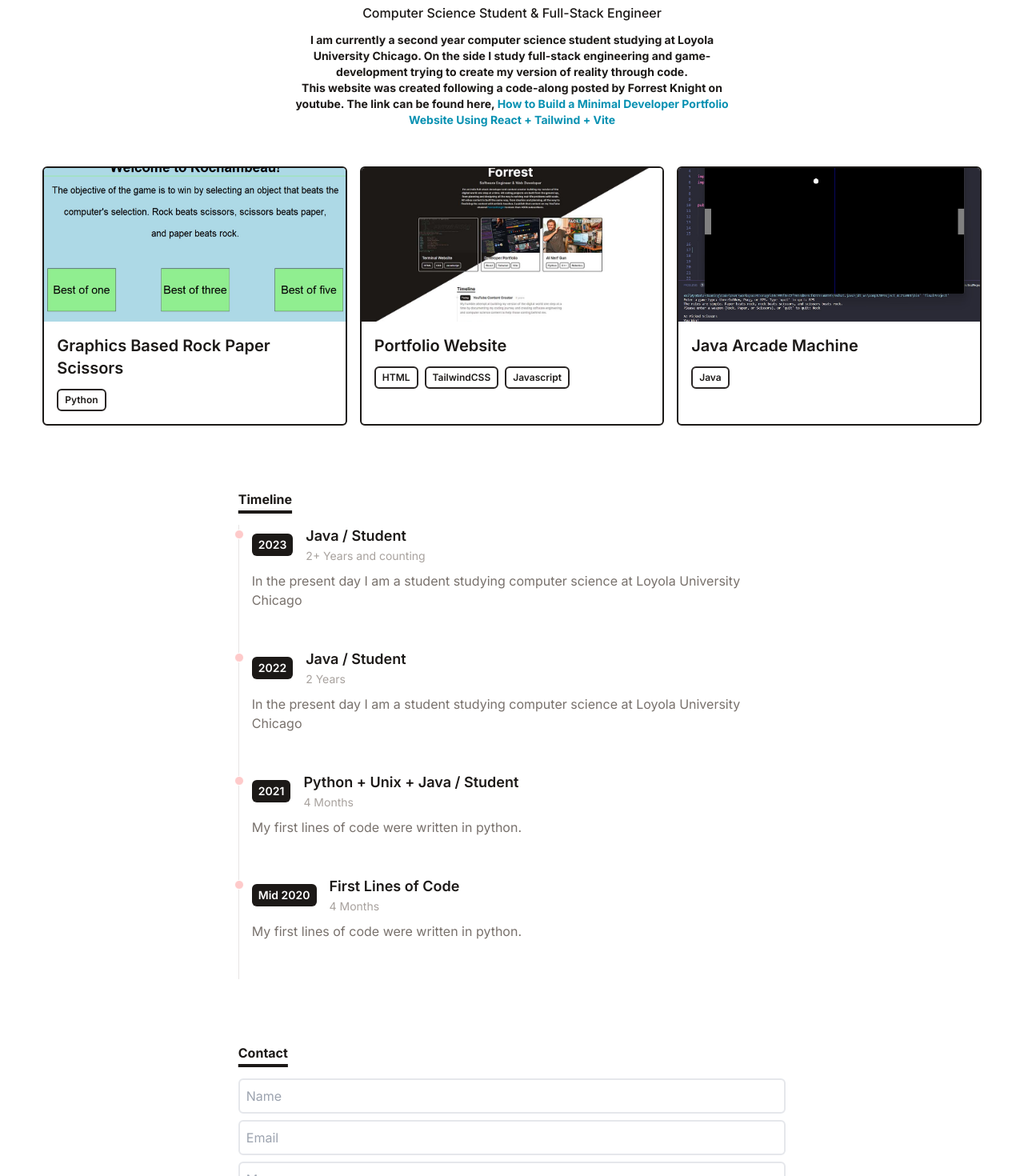
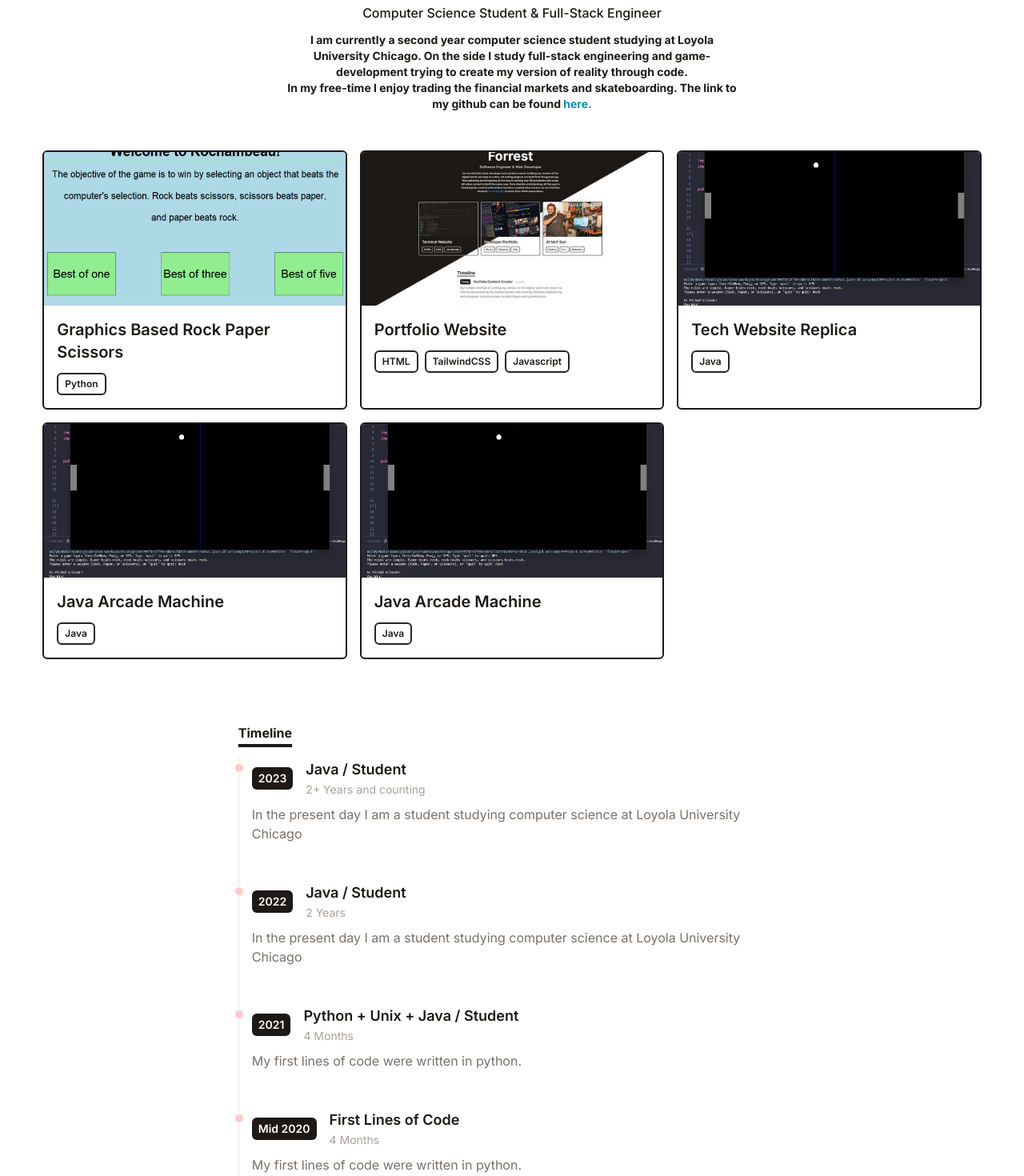
Before and after one commit to maxSimmer/maximilliansimmer.com, a React (Vite) app: page / in a window 1280 px wide. Shown: the part 160-1630 px from the top of the page at 80% size. Built offline with nearby package versions, Linux system fonts and the light colour scheme.

Commit message:
updates for 2023

```diff
--- a/src/components/Intro.jsx
+++ b/src/components/Intro.jsx
@@ -10,13 +10,13 @@ function Intro() {
          mb-6 font-bold">I am currently a second year computer science student
          studying at Loyola University Chicago. On the side I study full-stack engineering
          and game-development trying to create my version of reality through code.
-         <br /> This website was created following a code-along posted by Forrest Knight on youtube.
-         The link can be found here, {' '}
-         <a href="https://www.youtube.com/watch?v=b0pkpcD8Ms4&t=3531s"
+         <br /> In my free-time I enjoy trading the financial markets and skateboarding.
+         The link to my github can be found {' '}
+         <a href="https://github.com/maxSimmer?tab=repositories"
                target="_blank"
                className=" text-cyan-600 hover:underline underline-offset-1 decoration-1 decoration-red-600"
                rel="noreferrer noopener" >
-               How to Build a Minimal Developer Portfolio Website Using React + Tailwind + Vite
+               here.
             </a>{' '}
          </p>
       </div>
--- a/src/components/Timeline.jsx
+++ b/src/components/Timeline.jsx
@@ -7,7 +7,7 @@ function Timeline() {
     return (
         <div className='flex flex-col md:flex-row justify-center my-20 '>
             <div className='w-full md:w-7/12'>
-                <Title className ='dark:text-white'>Timeline</Title>
+                <Title>Timeline</Title>
             {timeline.map(item => (
                 <Timelineitem
                 year = {item.year}
--- a/src/data/portfolio.js
+++ b/src/data/portfolio.js
@@ -14,6 +14,20 @@
     },
 
     {
+        title: 'Tech Website Replica',
+        imgUrl: '/assets/ArcadeMachinePortfolioImage.jpg',
+        stack: ['Java'],
+        link: 'https://github.com/maxSimmer/COMP170-Arcade-Machine-Final-project',
+    },
+
+    {
+        title: 'Java Arcade Machine',
+        imgUrl: '/assets/ArcadeMachinePortfolioImage.jpg',
+        stack: ['Java'],
+        link: 'https://github.com/maxSimmer/COMP170-Arcade-Machine-Final-project',
+    },
+
+    {
         title: 'Java Arcade Machine',
         imgUrl: '/assets/ArcadeMachinePortfolioImage.jpg',
         stack: ['Java'],
--- a/src/data/timeline.js
+++ b/src/data/timeline.js
@@ -35,5 +35,14 @@ export default [
 
     },
 
+    {
+        year: 'Mid 2020',
+        title: 'First Lines of Code',
+        duration: "4 Months",
+        details:
+            'My first lines of code were written in python.',
+
+    },
+
 
 ]
```
